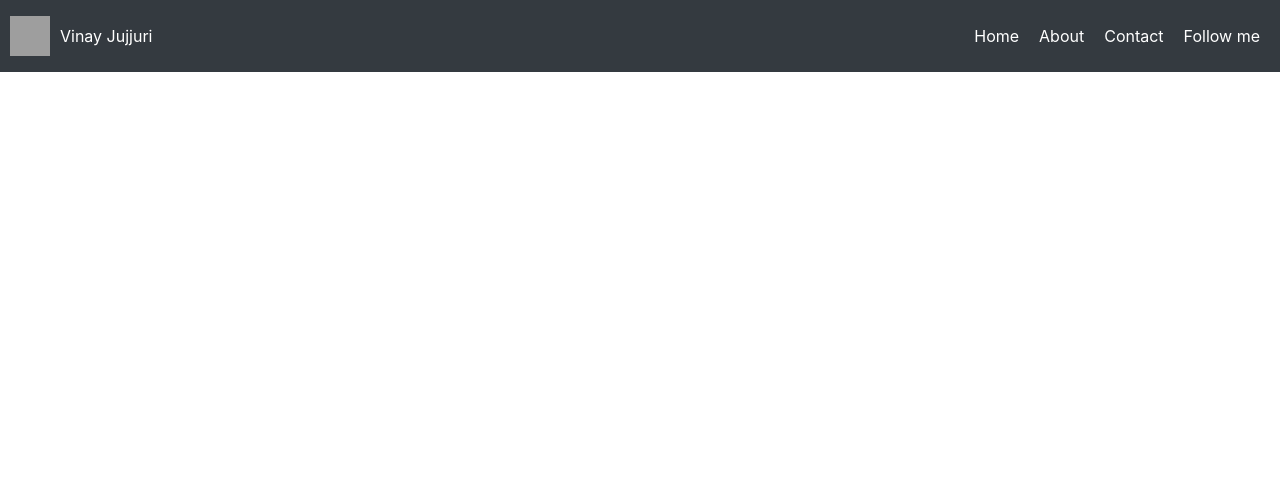
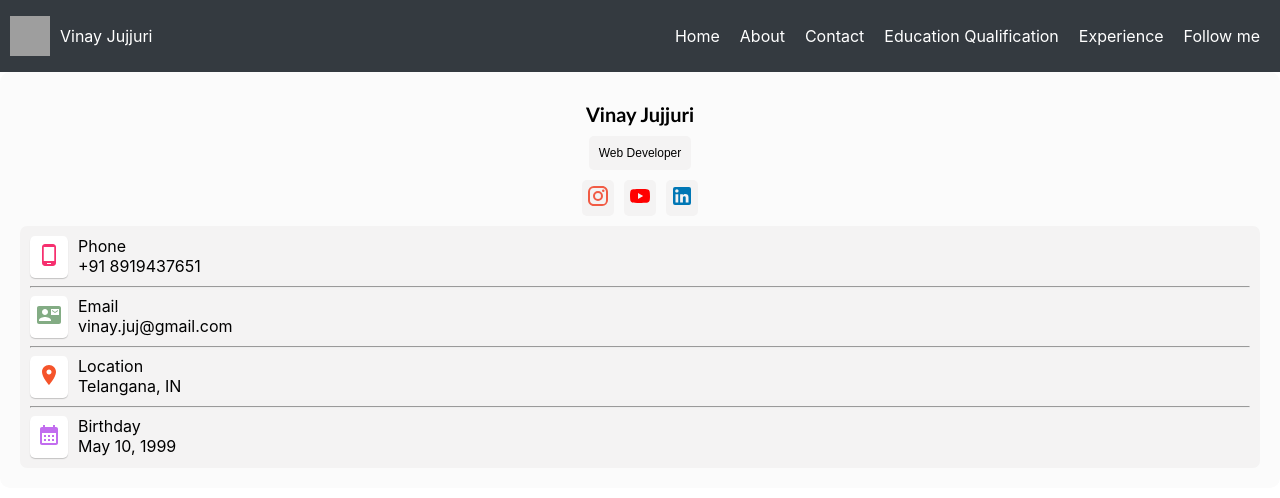
Before and after one commit to vinayjujjuri/vinayJujjuri_website, a React (Create React App) app in the folder my-website/: page / in a window 1280 px wide. Shown: the top 498 px of the page. Built offline with nearby package versions, Linux system fonts and the light colour scheme; grey boxes are pictures that could not be loaded.

Commit message:
created left card

```diff
--- a/my-website/package.json
+++ b/my-website/package.json
@@ -3,6 +3,10 @@
   "version": "0.1.0",
   "private": true,
   "dependencies": {
+    "@emotion/react": "^11.11.4",
+    "@emotion/styled": "^11.11.5",
+    "@mui/icons-material": "^5.15.15",
+    "@mui/material": "^5.15.15",
     "@testing-library/jest-dom": "^5.17.0",
     "@testing-library/react": "^13.4.0",
     "@testing-library/user-event": "^13.5.0",
--- /dev/null
+++ b/my-website/src/components/leftCard/leftcard.module.css
@@ -0,0 +1,81 @@
+.leftCardContainer {
+    padding: 20px;
+    border-radius: 10px;
+    background-color: rgb(251, 251, 251);
+}
+.nameContainer {
+    margin-top: 10px;
+    display: flex;
+    justify-content: center;
+    flex-direction: column;
+    align-items: center;
+}
+.name {
+    font-family: 'Gill Sans', 'Gill Sans MT', Calibri, 'Trebuchet MS', sans-serif;
+    font-size: 20px;
+    font-weight: bold;
+}
+.roleContainer {
+    margin-top: 10px;
+    background-color: rgb(244, 243, 243);
+    padding: 10px;
+    border-radius: 5px;
+    font-family: sans-serif;
+    font-size: 12px;
+}
+.youtubeIcon {
+    color: red;
+    padding: 4px;
+}
+.linkedInIcon {
+    color: 	#0077B5;
+    padding: 4px;
+}
+.iconBg {
+    background-color: rgb(244, 243, 243);
+    border-radius: 5px;
+
+}
+.instaIcon {
+    color: rgb(241, 91, 68);
+    padding: 4px;
+}
+.iconContainer {
+    margin-top: 10px;
+    display: flex;
+    flex-direction: row;
+    gap: 10px;
+    justify-content: center;
+}
+.personalInfoContainer {
+    background-color: rgb(244, 243, 243);
+    padding: 10px;
+    align-items: center;
+    border-radius: 7px;
+    margin-top: 10px;
+}
+.phoneContainer {
+    display: flex;
+    gap: 10px;
+}
+.phoneIconContainer {
+    box-shadow: 0 1px 1px rgba(0, 0, 0, 0.2);
+    background-color: white;
+    border-radius: 5px;
+}
+.phoneIcon {
+    color: rgb(246, 48, 111);
+    padding: 7px;
+}
+.mailIcon {
+    color: rgba(38, 110, 40, 0.573);
+    padding: 7px;
+}
+.locationIcon {
+    color: rgb(245, 84, 43);
+    padding: 7px;
+}
+.calenderIcon {
+    color: rgb(194, 109, 239);
+    padding: 7px;
+}
--- /dev/null
+++ b/my-website/src/components/leftCard/leftcard.tsx
@@ -0,0 +1,91 @@
+import styles from './leftcard.module.css';
+import InstagramIcon from '@mui/icons-material/Instagram';
+import YouTubeIcon from '@mui/icons-material/YouTube';
+import LinkedInIcon from '@mui/icons-material/LinkedIn';
+import PhoneAndroidIcon from '@mui/icons-material/PhoneAndroid';
+import ContactMailIcon from '@mui/icons-material/ContactMail';
+import CalendarMonthIcon from '@mui/icons-material/CalendarMonth';
+import LocationOnIcon from '@mui/icons-material/LocationOn';
+
+export function LeftCardComponent() {
+
+    const nameAndRole = () => {
+        return (
+            <div className={styles.nameContainer}>
+                <div className={styles.name}>Vinay Jujjuri</div>
+                <div className={styles.roleContainer}>
+                    Web Developer
+                </div>
+            </div>
+        )
+    };
+
+    const socialMedialIcons = () => {
+        return (
+            <div className={styles.iconContainer}>
+                <div className={styles.iconBg}>
+                    <InstagramIcon className={styles.instaIcon}/>
+                </div>
+                <div className={styles.iconBg}>
+                    <YouTubeIcon className={styles.youtubeIcon}/>
+                </div>
+                <div className={styles.iconBg}>
+                    <LinkedInIcon className={styles.linkedInIcon}/>
+                </div>
+            </div>
+        )
+    };
+
+    const personalInfo = () => {
+        return (
+            <div className={styles.personalInfoContainer}>
+                <div className={styles.phoneContainer}>
+                    <div className={styles.phoneIconContainer}>
+                        <PhoneAndroidIcon className={styles.phoneIcon}/>
+                    </div>
+                    <div>
+                        <label>Phone</label>
+                        <div>+91 8919437651</div>
+                    </div>
+                </div>
+                <hr/>
+                <div className={styles.phoneContainer}>
+                    <div className={styles.phoneIconContainer}>
+                        <ContactMailIcon className={styles.mailIcon}/>
+                    </div>
+                    <div>
+                        <label>Email</label>
+                        <div>vinay.juj@gmail.com</div>
+                    </div>
+                </div>
+                <hr/>
+                <div className={styles.phoneContainer}>
+                    <div className={styles.phoneIconContainer}>
+                        <LocationOnIcon className={styles.locationIcon}/>
+                    </div>
+                    <div>
+                        <label>Location</label>
+                        <div>Telangana, IN</div>
+                    </div>
+                </div>
+                <hr/>
+                <div className={styles.phoneContainer}>
+                    <div className={styles.phoneIconContainer}>
+                        <CalendarMonthIcon className={styles.calenderIcon}/>
+                    </div>
+                    <div>
+                        <label>Birthday</label>
+                        <div>May 10, 1999</div>
+                    </div>
+                </div>
+            </div>
+        )
+    }
+    return (
+        <div className={styles.leftCardContainer}>
+            {nameAndRole()}
+            {socialMedialIcons()}
+            {personalInfo()}
+        </div>
+    )
+}
--- a/my-website/src/components/navbar/navbar.tsx
+++ b/my-website/src/components/navbar/navbar.tsx
@@ -10,9 +10,6 @@ export default function Navbar() {
                 <img src='https://st3.depositphotos.com/27847728/35061/v/600/depositphotos_350619152-stock-illustration-creative-letter-logo-vector-template.jpg' className={styles.logo} />
                 <p>Vinay Jujjuri</p>
             </div>
-            <button className={styles.hamburger} onClick={() => setIsOpen(!isOpen)}>
-                &#9776;
-            </button>
             <ul className={`${styles.navLinks} ${isOpen ? styles.showMenu : ''}`}>
                 <li className={styles.navItem} onClick={() => setIsOpen(false)}>
                     Home
@@ -24,9 +21,19 @@ export default function Navbar() {
                     Contact
                 </li>
                 <li className={styles.navItem} onClick={() => setIsOpen(false)}>
+                    Education Qualification
+                </li>
+                <li className={styles.navItem} onClick={() => setIsOpen(false)}>
+                    Experience
+                </li>
+                <li className={styles.navItem} onClick={() => setIsOpen(false)}>
                     Follow me
                 </li>
             </ul>
+            <button className={styles.hamburger} onClick={() => setIsOpen(!isOpen)}>
+                &#9776;
+            </button>
+
         </nav>
     );
 };
--- a/my-website/src/components/router/index.tsx
+++ b/my-website/src/components/router/index.tsx
@@ -1,11 +1,13 @@
 import { BrowserRouter, Routes, Route } from "react-router-dom";
 import Navbar from "../navbar/navbar";
+import { LeftCardComponent } from "../leftCard/leftcard";
 
 function Router() {
     return (
         <>
             <BrowserRouter>
             <Navbar/>
+            <LeftCardComponent/>
             </BrowserRouter>
         </>);
 }
--- a/my-website/src/components/services/services.tsx
+++ /dev/null
@@ -1,5 +0,0 @@
-function ServicesComponent() {
-    return ( <></> );
-}
-
-export default ServicesComponent;
--- a/my-website/src/components/socialMedia/socialMedia.module.css
+++ b/my-website/src/components/socialMedia/socialMedia.module.css
@@ -0,0 +1,24 @@
+.youtubeIcon {
+    color: red;
+    padding: 4px;
+}
+.linkedInIcon {
+    color: 	#0077B5;
+    padding: 4px;
+}
+.iconBg {
+    background-color: rgb(244, 243, 243);
+    border-radius: 5px;
+
+}
+.instaIcon {
+    color: rgb(241, 91, 68);
+    padding: 4px;
+}
+.iconContainer {
+    margin-top: 10px;
+    display: flex;
+    flex-direction: row;
+    gap: 10px;
+    justify-content: center;
+}
```
Also changed, not shown: my-website/src/components/layout/layout.tsx (added, +15 -0 lines), my-website/src/components/skills/skills.tsx (deleted, +0 -7 lines), my-website/src/components/socialMedia/socialMedia.tsx (+14 -1 lines), my-website/src/components/services/services.module.css (deleted), my-website/src/components/skills/skills.module.css (deleted).
